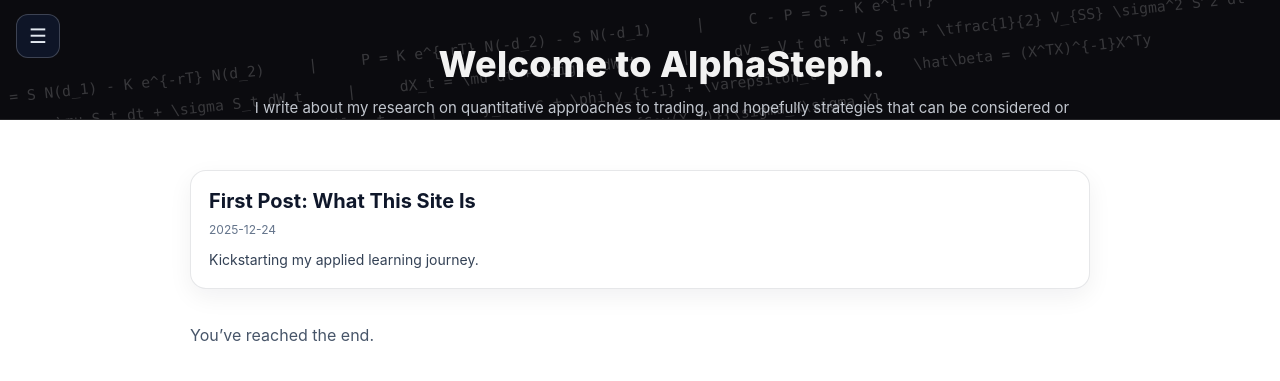
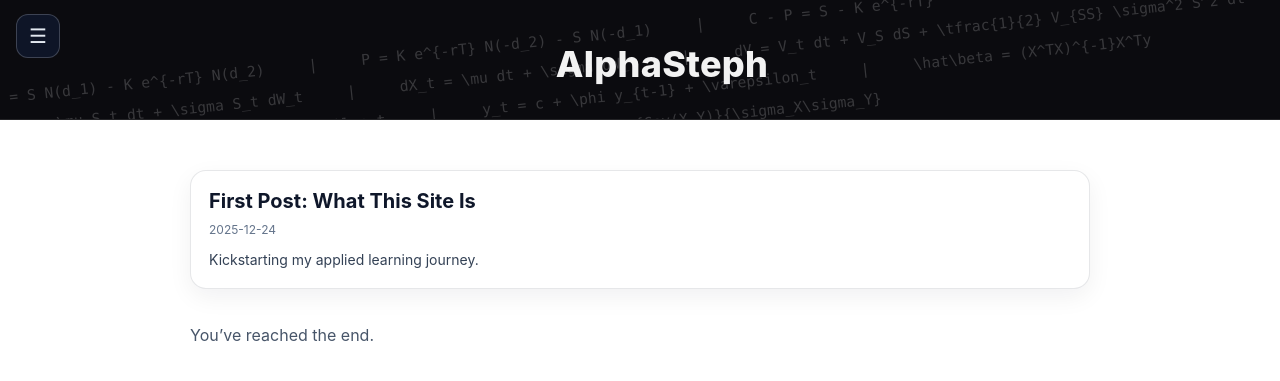
Before and after one commit to sljy1995/StephTheAlpha, a Jekyll site: the page built from index.md, in a window 1280 px wide. Shown: the top 381 px of the page. Built offline with Jekyll 4.4.1, drawn with Linux system fonts in a browser that asks for light colours.

Commit message:
Update default.html

```diff
--- a/_layouts/default.html
+++ b/_layouts/default.html
@@ -14,11 +14,7 @@
       <button class="nav-toggle" aria-label="Toggle navigation">☰</button>
 
       <div class="banner-content">
-        <h1 class="banner-title">Welcome to AlphaSteph.</h1>
-        <p class="banner-subtitle">
-          I write about my research on quantitative approaches to trading, and hopefully strategies
-          that can be considered or implemented as a retail trader.
-        </p>
+        <h1 class="banner-title">AlphaSteph</h1>
       </div>
     </header>
 
```
